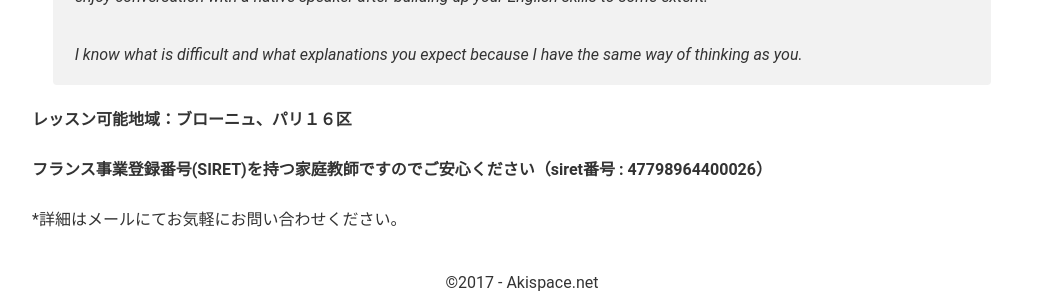
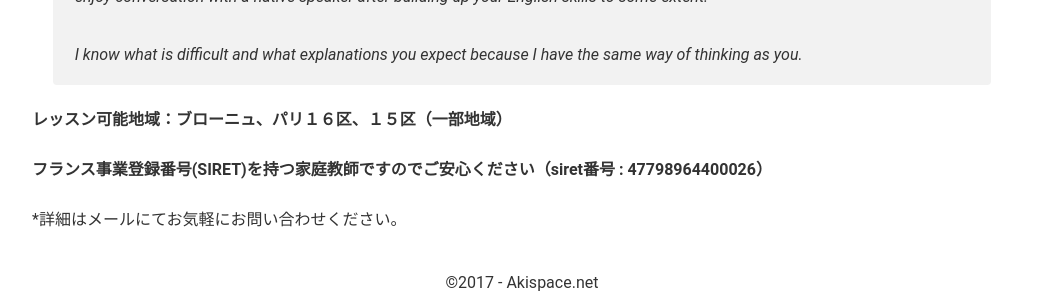
Before and after one commit to phocean/akispace, a Jekyll site: the page built from 00_index.md, in a window 1280 px wide. Shown: the part 1018-1318 px from the top of the page, without its empty margins (118-1161 px from the left). Built offline with Jekyll 4.4.1, drawn with Linux system fonts in a browser that asks for light colours.

Commit message:
one word added

```diff
--- a/00_index.md
+++ b/00_index.md
@@ -34,7 +34,7 @@ permalink: index.html
 >
 > I know what is difficult and what explanations you expect because I have the same way of thinking as you.
 
-**レッスン可能地域：ブローニュ、パリ１６区**
+**レッスン可能地域：ブローニュ、パリ１６区、１５区（一部地域）**
 
 **フランス事業登録番号(SIRET)を持つ家庭教師ですのでご安心ください（siret番号 : 47798964400026）**
 
```
